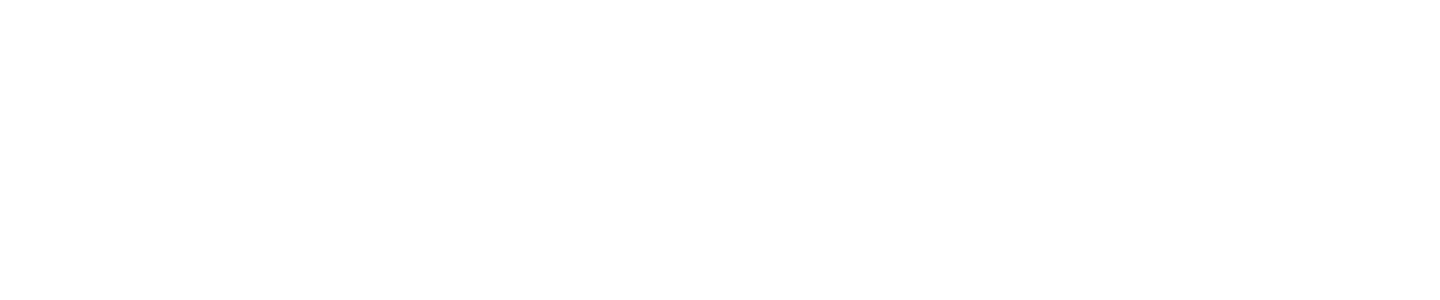
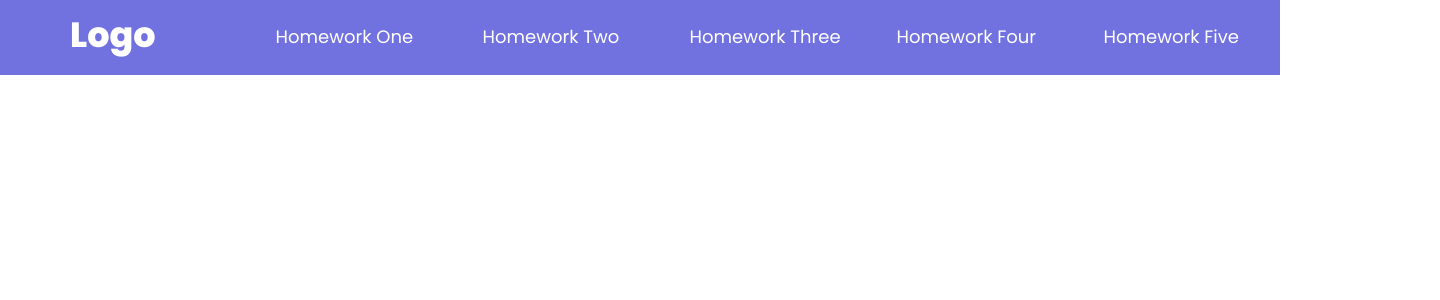
Before and after one commit to Abdulbas1d/7-oy-7-uyga-vazifa, a React (Vite) app: page /homeworkTwo in a window 1280 px wide. Shown: the top 300 px of the page, 1440 px wide, since content can reach past the window. Built offline with nearby package versions, Linux system fonts and the light colour scheme.

Commit message:
The make part header

```diff
--- a/src/App.jsx
+++ b/src/App.jsx
@@ -1,10 +1,23 @@
 import React from 'react'
 import './App.css'
+import { Route, Routes } from 'react-router-dom'
+import MainLayout from './Layouts/MainLayout'
+import HomeworkOne from './pages/HomeworkOne'
+import HomeworkTwo from './pages/HomeworkTwo'
+import HomeworkThree from './pages/HomeworkThree'
+import HomeworkFour from './pages/HomeworkFour'
+import HomeworkFive from './pages/HomeworkFive'
 
 function App() {
   return (
     <div>
-
+      <Routes>
+        <Route index element = {<MainLayout><HomeworkOne /></MainLayout>} />
+        <Route path='/homeworkTwo' element = {<MainLayout><HomeworkTwo /></MainLayout>} />
+        <Route path='/homeworkThree' element = {<MainLayout><HomeworkThree /></MainLayout>} />
+        <Route path='/homeworkFour' element = {<MainLayout><HomeworkFour /></MainLayout>} />
+        <Route path='/homeworkFive' element = {<MainLayout><HomeworkFive /></MainLayout>} />
+      </Routes>
     </div>
   )
 }
--- a/src/Layouts/MainLayout.jsx
+++ b/src/Layouts/MainLayout.jsx
@@ -1,10 +1,13 @@
 import React from 'react'
 import './MainLayout.css'
+import Header from '../components/Header'
 
-function MainLayout() {
+function MainLayout({children}) {
   return (
     <div>
+      <Header />
 
+      {children}
     </div>
   )
 }
--- a/src/components/Header/index.css
+++ b/src/components/Header/index.css
@@ -0,0 +1,40 @@
+.header {
+    width: 100%;
+    height: 75px;
+    background-color: rgb(113, 113, 224);
+}
+
+.header_container {
+    width: 1440px;
+    margin: 0 auto;
+    display: flex;
+    gap: 30px;
+    padding-top: 8px;
+    padding-bottom: 8px;
+
+    h2 {
+        font-size: 35px;
+        margin-left: 70px;
+        color: #fff;
+    }
+
+    .homeworks {
+        display: flex;
+        gap: 35px;
+        margin-left: 80px;
+        margin-top: 5px;
+
+        .link {
+            text-decoration: none;
+            font-size: 18px;
+            width: 172px;
+            padding: 10px;
+            color: #fff;
+        }
+
+        .link:hover {
+            background-color: rgb(164, 163, 163);
+            border-radius: 8px;
+        }
+    }
+}
--- a/src/components/Header/index.jsx
+++ b/src/components/Header/index.jsx
@@ -1,11 +1,22 @@
 import React from 'react'
 import './index.css'
+import { NavLink } from 'react-router-dom'
 
 function Header() {
   return (
-    <div>
+    <header className="header">
+        <div className="header_container">
+            <h2>Logo</h2>
 
-    </div>
+            <div className="homeworks">
+                <NavLink className="link" to="/">Homework One</NavLink>
+                <NavLink className="link" to="/homeworkTwo">Homework Two</NavLink>
+                <NavLink className="link" to="/homeworkThree">Homework Three</NavLink>
+                <NavLink className="link" to="/homeworkFour">Homework Four</NavLink>
+                <NavLink className="link" to="/homeworkFive">Homework Five</NavLink>
+            </div>
+        </div>
+    </header>
   )
 }
 
```
